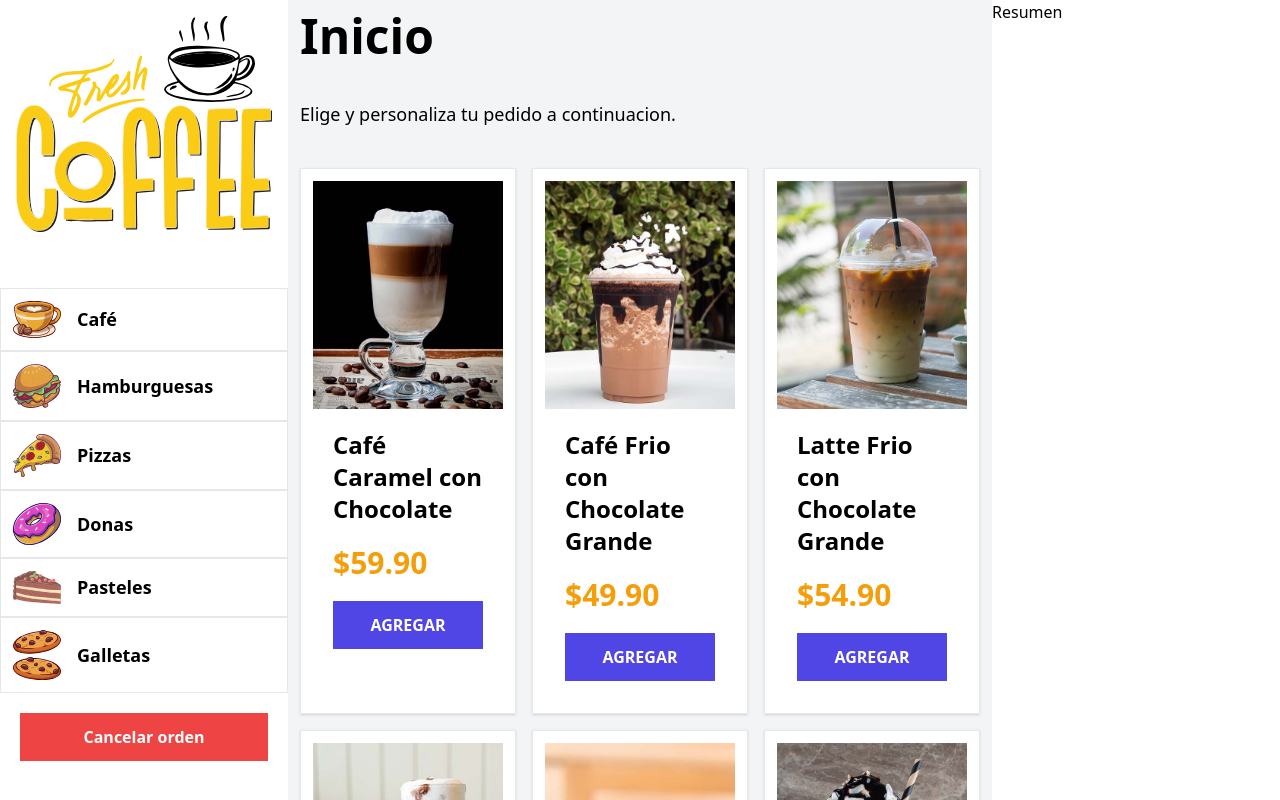
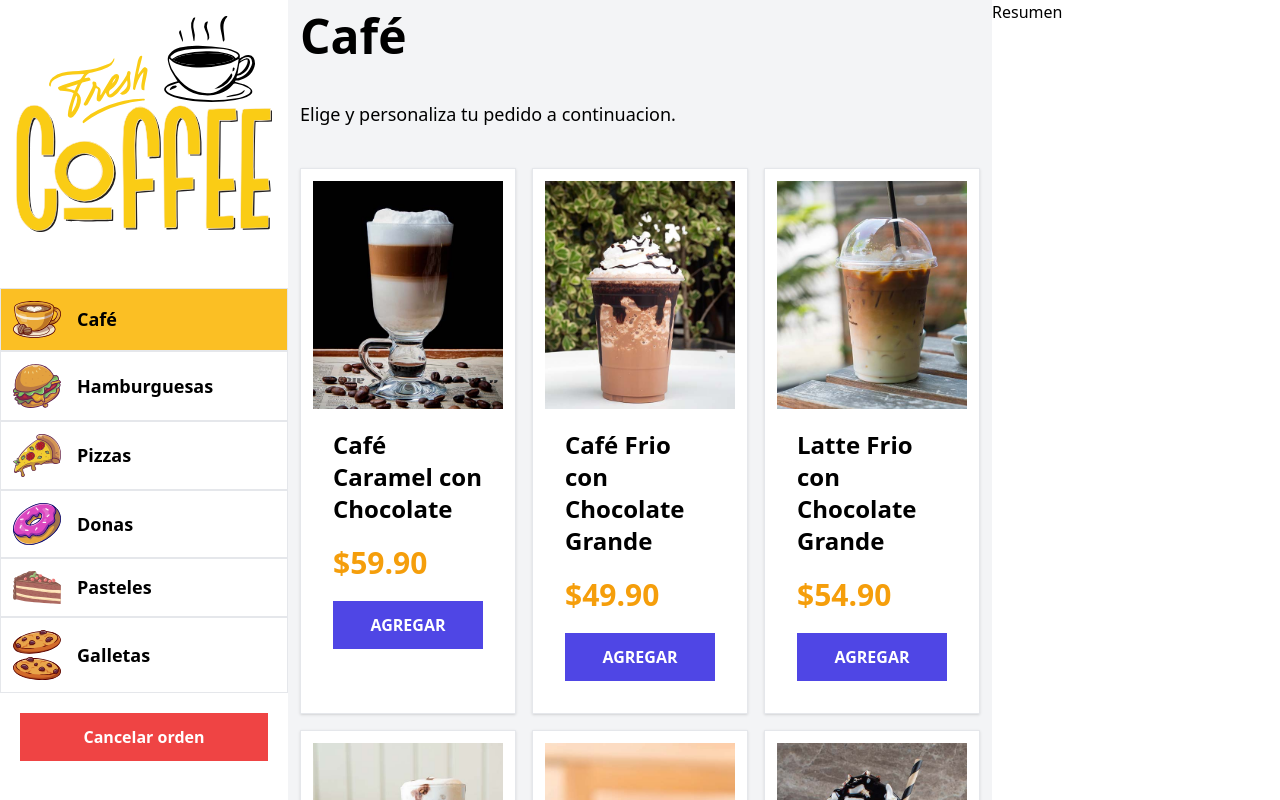
Before and after one commit to albert7saenz/Laravel-react-shop-, a React (Vite) app in the folder react-tienda/: page / in a window 1280 px wide. Built offline with nearby package versions, Linux system fonts and the light colour scheme.

Commit message:
feat: add category filtering and highlight active category

```diff
--- a/react-tienda/src/components/Categoria.jsx
+++ b/react-tienda/src/components/Categoria.jsx
@@ -1,15 +1,26 @@
+import { use } from "react"
+import useTienda from "../hooks/useTienda"
 
 export default function Categoria({ categoria }) {
+
+    const { handleClickCategoria, categoriaActual} = useTienda();
     const { icono, id, nombre } = categoria
 
+    const resaltarCategoriaActual = () => categoriaActual.id === id ? 'bg-amber-400' : 'bg-white'
     return (
-        <div className="flex items-center gap-4 border w-full p-3 hover:bg-amber-400 cursor-pointer">
+        <div className={`${resaltarCategoriaActual()} flex items-center gap-4 border w-full p-3 hover:bg-amber-400 cursor-pointer`}>
             <img
                 src={`/img/icono_${icono}.svg`}
                 alt="img-icono"
                 className="w-12"
             />
-            <p className="text-lg font-bold cursor-pointer truncade">{categoria.nombre}</p>
+            <button
+                className="text-lg font-bold cursor-pointer truncade"
+                type="button"
+                onClick = {() => handleClickCategoria(id) }
+            >
+                    {nombre}
+            </button>
 
         </div>
     )
--- a/react-tienda/src/context/TiendaProvider.jsx
+++ b/react-tienda/src/context/TiendaProvider.jsx
@@ -6,11 +6,20 @@
 const TiendaProvider = ({ children }) => {
 
     const [categorias, setCategoria] = useState(categoriasDB);
-    console.log(categorias)
+    const [categoriaActual, setCategorialActual] = useState(categorias[0])
+
+    const handleClickCategoria = id => {
+        const categoria = categorias.filter(categoria => categoria.id === id)[0]
+        setCategorialActual(categoria)
+    }
+
+
     return (
         <TiendaContext.Provider
             value={{
-                categorias
+                categorias,
+                categoriaActual,
+                handleClickCategoria
             }}
         >
         {children}
--- a/react-tienda/src/views/Inicio.jsx
+++ b/react-tienda/src/views/Inicio.jsx
@@ -1,16 +1,16 @@
-import { productos } from "../data/productos"
+import { productos as data, productos } from "../data/productos"
 import Producto from "../components/Producto"
 import useTienda from "../hooks/useTienda"
 
 export default function Inicio() {
 
-  const { autenticado } = useTienda()
+  const { categoriaActual } = useTienda()
 
-  console.log(autenticado)
+  const productos = data.filter(producto => producto.categoria_id === categoriaActual.id)
 
   return (
     <>
-    <h1 className="text-5xl font-bold ">Inicio</h1>
+    <h1 className="text-5xl font-bold ">{categoriaActual.nombre}</h1>
     <p className="text-lg my-10">
       Elige y personaliza tu pedido a continuacion.
     </p>
```
